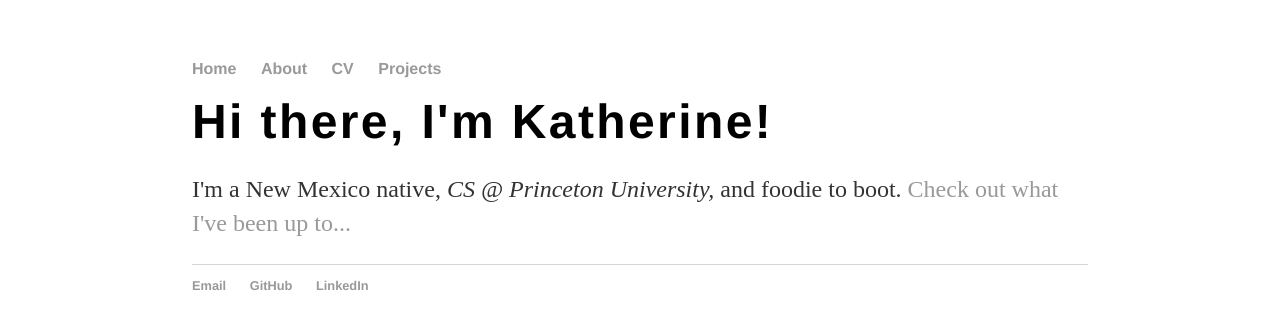
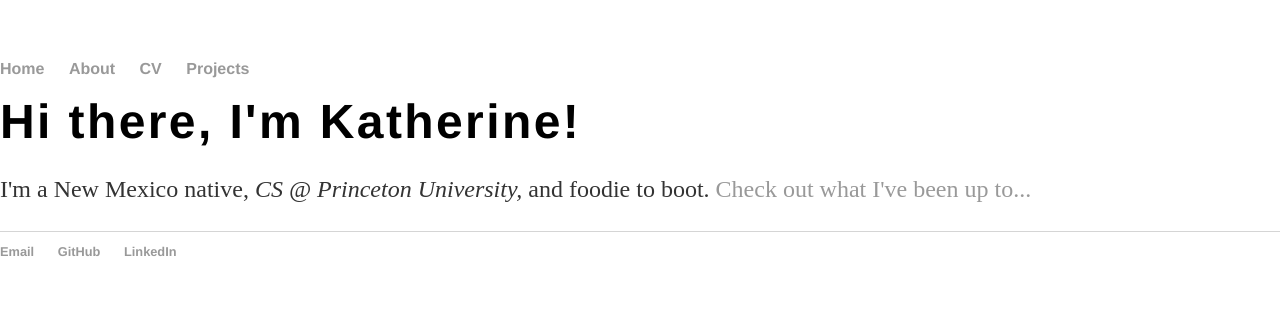
Before and after one commit to wangk5/wangk5.github.io, a Jekyll site: the page built from index.html, in a window 1280 px wide. Shown: the top 329 px of the page. Built offline with Jekyll 4.4.1, drawn with Linux system fonts in a browser that asks for light colours.

Commit message:
Update main.css

```diff
--- a/css/main.css
+++ b/css/main.css
@@ -1,6 +1,6 @@
 body {
     margin: 60px auto;
-    width: 70%;
+    width: 70% auto;
 }
 nav ul, footer ul {
     font-family:'Helvetica', 'Arial', 'Sans-Serif';
```
